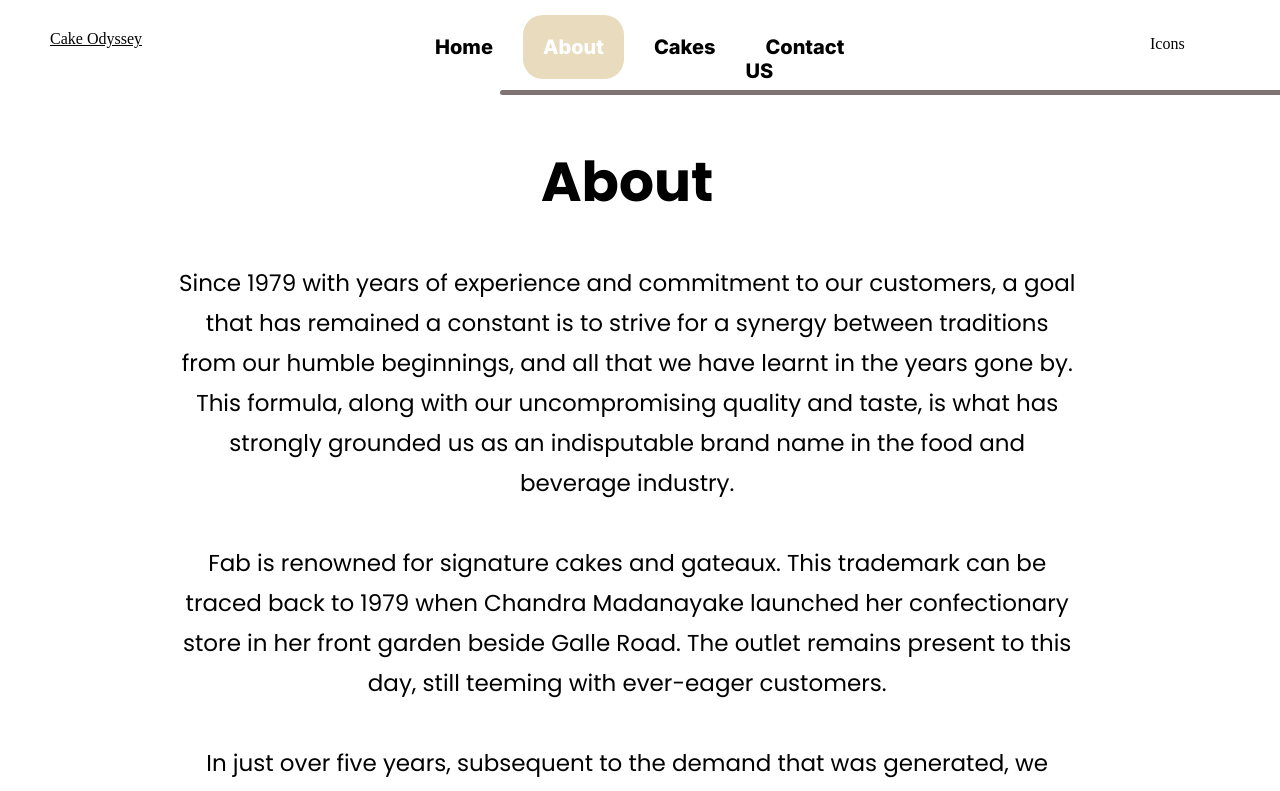
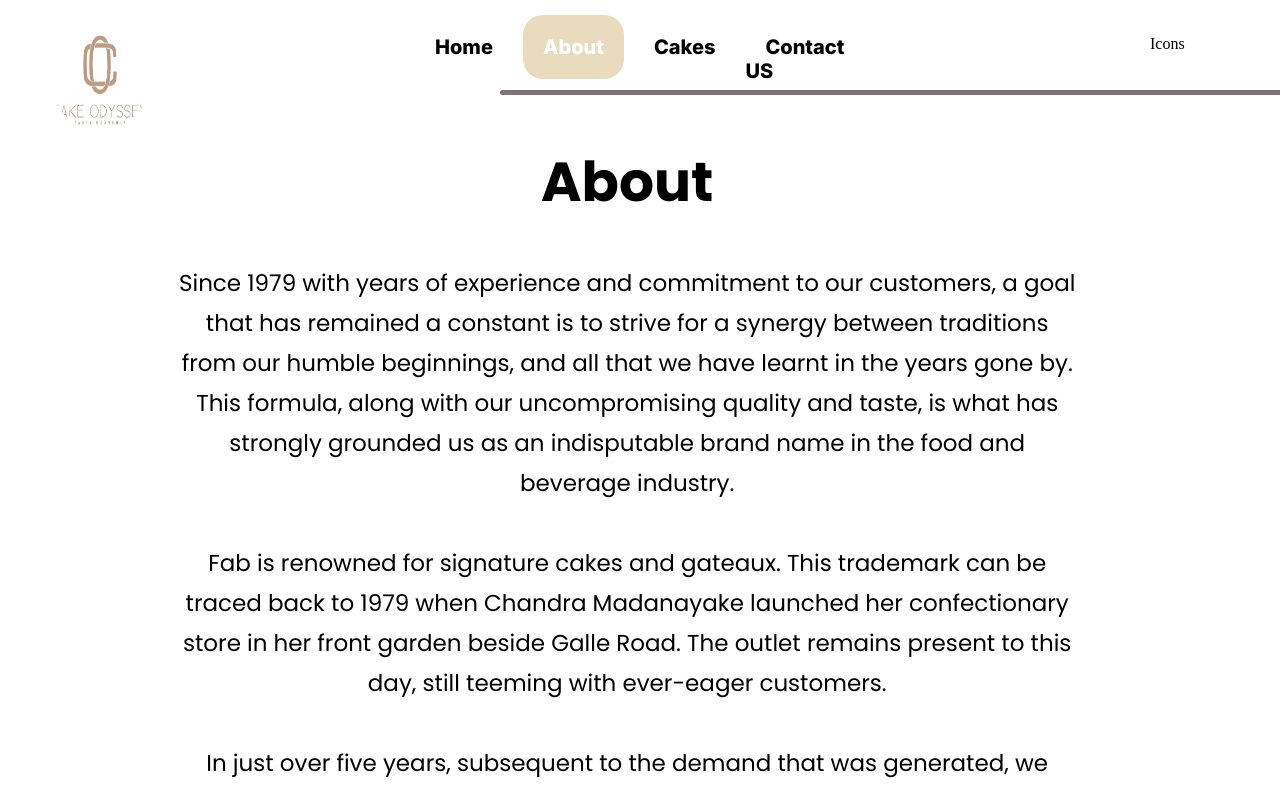
Before and after one commit to Sehara2002/CakeApp, a React (Vite) app: page /about in a window 1280 px wide. Shown: the top 791 px of the page. Built offline with nearby package versions, Linux system fonts and the light colour scheme; a web font is replaced by a local one.

Commit message:
All Changes

```diff
--- a/src/Components/CSS/Navbar.css
+++ b/src/Components/CSS/Navbar.css
@@ -69,3 +69,8 @@
     top:90px;
     left:500px;
 }
+.logo img{
+    height:100px;
+    width:100px;
+    border-radius: 50%;
+}
--- a/src/Components/Loginform.jsx
+++ b/src/Components/Loginform.jsx
@@ -1,13 +1,11 @@
 import { useRef } from "react"
 import "./CSS/Loginform.css"
-import { useEffect } from "react";
 import { useState } from "react";
 import { useNavigate } from "react-router-dom"
 
 const Loginform = () => {
 
   const navigate = useNavigate();
-  let state;
   const pw = useRef(null);
   const un = useRef(null);
 
@@ -19,7 +17,6 @@
     if(username === "Admin" && password == "abc@123"){
       navigate("/");
     }else{
-      state = false;
       alert("Login Failed");
     }
   }
--- a/src/Components/Navbar.jsx
+++ b/src/Components/Navbar.jsx
@@ -1,12 +1,15 @@
 import "./CSS/Navbar.css";
 import { Link } from "react-router-dom";
+import Logo from "./Assets/Images/Logo.png";
 const Navbar = (props) => {
   return (
     <div>
       <div className="container">
         <div className="row">
           <div className="logo">
-            <Link to="/">Cake Odyssey</Link>
+            <Link to="/">
+              <img src={Logo} alt="" />
+            </Link>
           </div>
           <div className="nav">
             <ul className="nav-bar">
```
Also changed, not shown: src/Components/Assets/Images/Logo.png (added).
